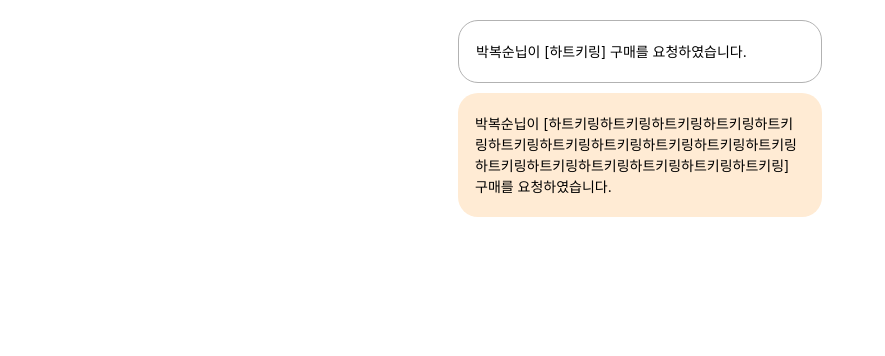
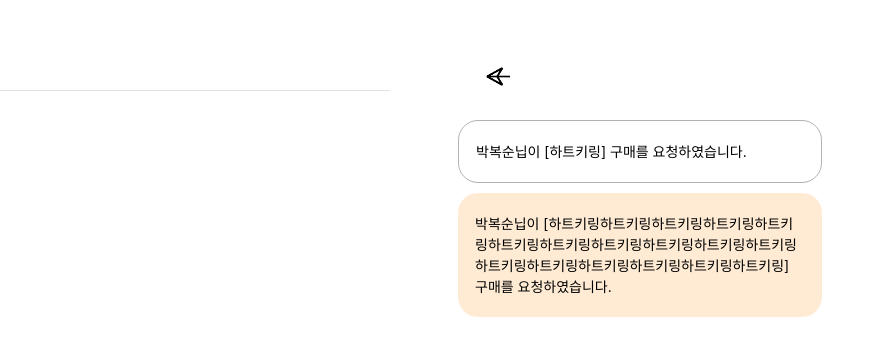
Before and after one commit to 9oormthon-univ/2024_DANPOONG_TEAM_19_FE, a React (Vite) app: page /alarm in a window 1280 px wide. Shown: the top 356 px of the page, without its empty margins (0-885 px from the left). Built offline with nearby package versions, Linux system fonts and the light colour scheme; no server answers.

Commit message:
✨ Feat : 최근 검색어 구현
최근 검색어 구현

```diff
--- a/src/components/back.jsx
+++ b/src/components/back.jsx
@@ -11,9 +11,12 @@ function Back() {
   };
 
   return (
-    <B.BackButton onClick={handleBack}>
-      <B.BackImage src={backIcon} alt="뒤로 가기" />
-    </B.BackButton>
+    <>
+      <B.BackButton onClick={handleBack}>
+        <B.BackImage src={backIcon} alt="뒤로 가기" />
+      </B.BackButton>
+      <B.Separator />
+    </>
   );
 }
 
--- a/src/pages/Education/Education.jsx
+++ b/src/pages/Education/Education.jsx
@@ -14,7 +14,7 @@ function Education() {
 
   return (
     <C.Page>
-                <Header />
+      <Header />
       <C.Center>
         <C.PageSpace>
           <E.Container>
@@ -25,7 +25,7 @@ function Education() {
               공고
             </E.Btn>
           </E.Container>
-          <E.Content>{activeButton === "video" ? <Video /> : <Notice />}</E.Content>
+          <E.Content>{activeButton === "video" ? <Video query={query} /> : <Notice />}</E.Content>
           <Footer />
         </C.PageSpace>
       </C.Center>
--- a/src/pages/Education/SearchE.jsx
+++ b/src/pages/Education/SearchE.jsx
@@ -41,6 +41,11 @@ function SearchE() {
     localStorage.setItem(LOCAL_STORAGE_KEY, JSON.stringify(updatedHistory));
   };
 
+  // 검색 기록 항목 클릭 시 inputValue 업데이트
+  const handleSearchItemClick = (item) => {
+    setInputValue(item);
+  };
+
   return (
     <C.Page>
       <C.Center>
@@ -51,7 +56,7 @@ function SearchE() {
             <SE.SearchContent>
               {searchHistory.map((item, index) => (
                 <SE.SearchItem key={index}>
-                  <SE.SearchText>{item}</SE.SearchText>
+                  <SE.SearchText onClick={() => handleSearchItemClick(item)}>{item}</SE.SearchText>
                   <SE.SearchDelete src={Delete} alt="Delete" onClick={() => handleDelete(item)} />
                 </SE.SearchItem>
               ))}
--- a/src/pages/Home/Alarm.jsx
+++ b/src/pages/Home/Alarm.jsx
@@ -1,12 +1,14 @@
 import React from "react";
 import * as C from "../../styles/CommonStyle";
 import * as A from "../../styles/Home/AlarmStyle";
+import Back from "../../components/back";
 
 const Alarm = () => {
   return (
     <C.Page>
       <C.Center>
         <C.PageSpace>
+          <Back />
           <A.Alarm>
             <A.AlarmItem isRead={true}>
               <A.AlarmText>박복순닙이 [하트키링] 구매를 요청하였습니다.</A.AlarmText>
--- a/src/pages/Home/Search.jsx
+++ b/src/pages/Home/Search.jsx
@@ -43,6 +43,11 @@ function Search() {
     localStorage.setItem(LOCAL_STORAGE_KEY, JSON.stringify(updatedHistory));
   };
 
+  // 검색 기록 항목 클릭 시 inputValue 업데이트
+  const handleSearchItemClick = (item) => {
+    setInputValue(item);
+  };
+
   return (
     <C.Page>
       <C.Center>
@@ -53,7 +58,7 @@ function Search() {
             <S.SearchContent>
               {searchHistory.map((item, index) => (
                 <S.SearchItem key={index}>
-                  <S.SearchText>{item}</S.SearchText>
+                  <S.SearchText onClick={() => handleSearchItemClick(item)}>{item}</S.SearchText>
                   <S.SearchDelete src={Delete} alt="Delete" onClick={() => handleDelete(item)} />
                 </S.SearchItem>
               ))}
--- a/src/styles/Components/BackStyle.jsx
+++ b/src/styles/Components/BackStyle.jsx
@@ -3,21 +3,32 @@ import styled from "styled-components";
 export const BackButton = styled.button`
   cursor: pointer;
   position: absolute;
-  top:60px;
+  top: 40px;
   left: 25px;
   background: none;
   border: none;
   padding: 0;
   margin: 0;
 
-    @media (min-width: 1024px) {
-  top:8%;
-  left: 38%;
+  @media (min-width: 1024px) {
+    top: 8%;
+    left: 38%;
   }
 `;
-
 
 export const BackImage = styled.img`
   width: 24px;
   height: 25px;
 `;
+
+export const Separator = styled.div`
+  position: absolute;
+  top: 90px;
+  width: 90%;
+  height: 1px;
+
+  background-color: #e2e2e2;
+  @media (min-width: 1024px) {
+    width: 390px;
+  }
+`;
--- a/src/styles/Components/VideoStyle.jsx
+++ b/src/styles/Components/VideoStyle.jsx
@@ -6,7 +6,6 @@ export const List = styled.ul`
   padding: 0;
   margin: 0;
   flex-direction: column;
-  margin-bottom: 100px;
 `;
 
 export const ListItem = styled.li`
--- a/src/styles/Components/searchHeaderStyle.jsx
+++ b/src/styles/Components/searchHeaderStyle.jsx
@@ -9,7 +9,7 @@ export const HeaderContainer = styled.header`
   width: 100%;
   padding: 0 16px;
   box-sizing: border-box;
-  top: 5%;
+  top: 40px;
 `;
 
 export const Logo = styled.img`
@@ -30,10 +30,14 @@ export const Icon = styled.img`
 
 export const Separator = styled.div`
   position: absolute;
-  top: 11%;
-  width: 95%;
+  top: 90px;
+  width: 90%;
   height: 1px;
+
   background-color: #e2e2e2;
+  @media (min-width: 1024px) {
+    width: 390px;
+  }
 `;
 
 export const SearchContainer = styled.div`
--- a/src/styles/Home/AlarmStyle.jsx
+++ b/src/styles/Home/AlarmStyle.jsx
@@ -5,7 +5,7 @@ export const Alarm = styled.div`
   flex-direction: column;
   justify-content: center;
   align-items: center;
-  margin-top: 20px;
+  margin-top: 120px;
 `;
 
 export const AlarmItem = styled.div`
```
